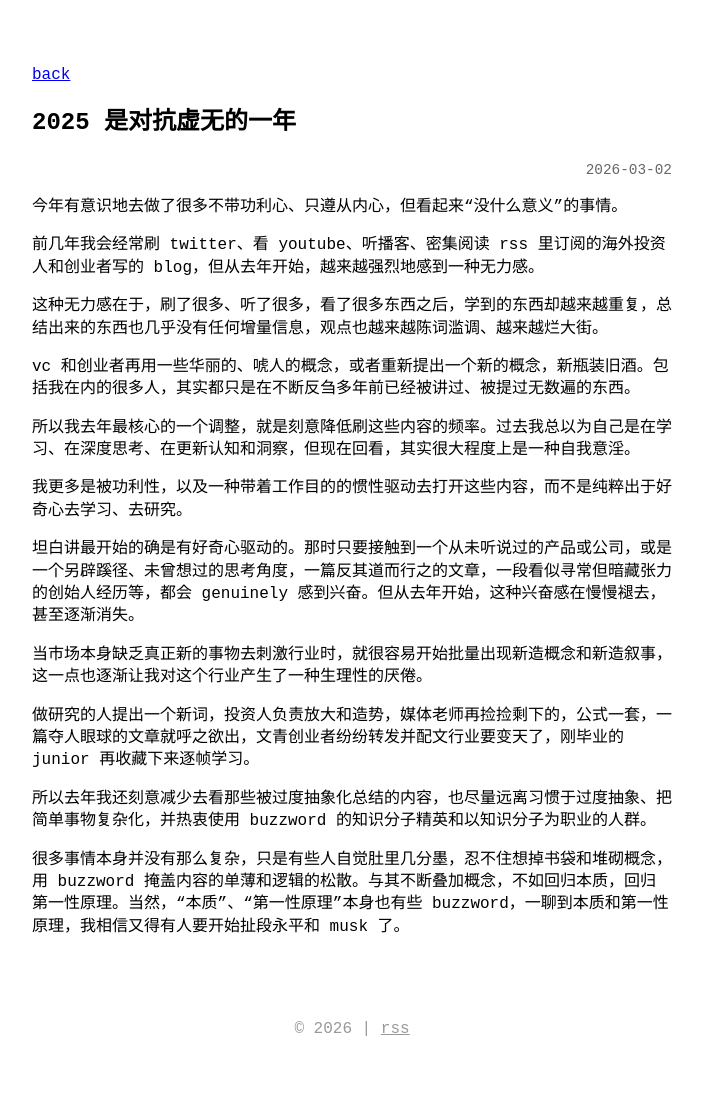
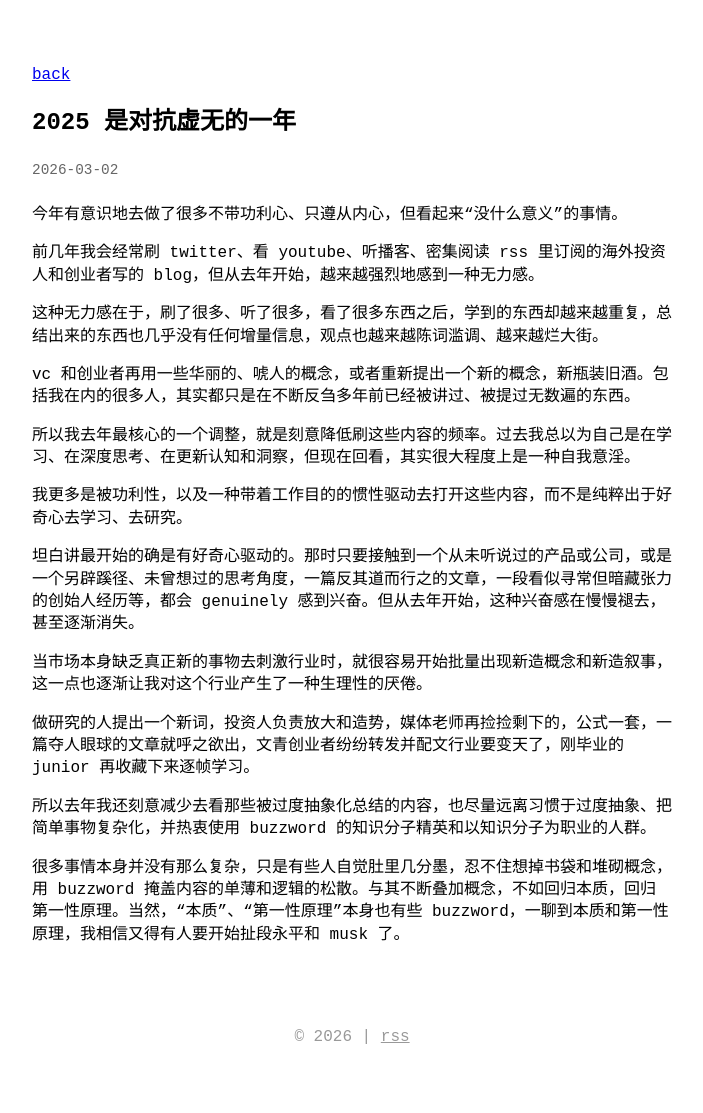
Before and after one commit to kylezgq/kylezgq.github.io, a Jekyll site: the page built from _posts/2026-03-02-2025 是对抗虚无的一年.md, in a window 1280 px wide. Shown: the whole page, without its empty margins (288-991 px from the left). Built offline with Jekyll 4.4.1, drawn with Linux system fonts in a browser that asks for light colours.

Commit message:
Update post.html

```diff
--- a/_layouts/post.html
+++ b/_layouts/post.html
@@ -7,7 +7,7 @@ layout: default
 <article>
   <h1>{{ page.title }}</h1>
 
-  <p class="post-meta" style="margin-top:0.3rem; color:#666; font-size:0.9em;">
+  <p class="post-meta" style="margin-top:0.3rem; margin-bottom:1.5rem; color:#666; font-size:0.9em; text-align:left;">
     <time datetime="{{ page.date }}">{{ page.date | date: site.theme_config.date_format }}</time>
   </p>
 
```
